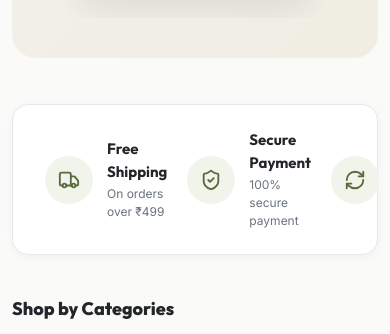
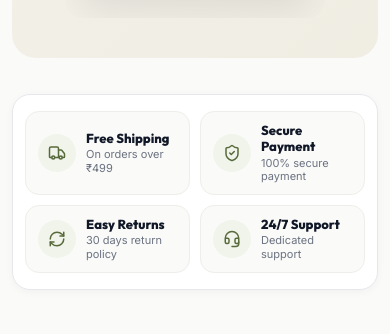
Before and after one commit to Ayush08k/NextStore, a React (Vite) app: page / in a window 390 px wide. Shown: the part 997-1331 px from the top of the page. Built offline with nearby package versions, Linux system fonts and the light colour scheme.

Commit message:
fix: convert value-props and educational boards into 2-column grid layout for clean mobile text alignment

```diff
--- a/src/styles/mobile/mobile.css
+++ b/src/styles/mobile/mobile.css
@@ -383,4 +383,71 @@
     max-height: 90vh !important;
     border-radius: 18px !important;
   }
+
+  /* ─── 7. VALUE PROPS & BOARDS WE WORK WITH MOBILE LAYOUT ─── */
+  .value-props {
+    display: grid !important;
+    grid-template-columns: repeat(2, 1fr) !important;
+    gap: 10px !important;
+    padding: 16px 12px !important;
+    margin: 20px 0 !important;
+    border-radius: 18px !important;
+  }
+
+  .value-props.boards-grid {
+    display: grid !important;
+    grid-template-columns: repeat(2, 1fr) !important;
+    gap: 10px !important;
+    padding: 16px 12px !important;
+  }
+
+  /* Make the 5th item in Educational Boards span 2 columns centered */
+  .value-props.boards-grid .vp-item:last-child {
+    grid-column: span 2 !important;
+    justify-content: center !important;
+  }
+
+  .vp-item {
+    display: flex !important;
+    align-items: center !important;
+    gap: 10px !important;
+    padding: 10px 12px !important;
+    background: #fafaf8 !important;
+    border: 1px solid #eeeeea !important;
+    border-radius: 14px !important;
+    width: 100% !important;
+    box-sizing: border-box !important;
+  }
+
+  .vp-icon {
+    width: 38px !important;
+    height: 38px !important;
+    min-width: 38px !important;
+    border-radius: 50% !important;
+    display: flex !important;
+    align-items: center !important;
+    justify-content: center !important;
+    flex-shrink: 0 !important;
+  }
+
+  .vp-icon svg {
+    width: 18px !important;
+    height: 18px !important;
+  }
+
+  .vp-title {
+    font-size: 13px !important;
+    font-weight: 800 !important;
+    line-height: 1.25 !important;
+    margin-bottom: 2px !important;
+    color: #111827 !important;
+    white-space: normal !important;
+  }
+
+  .vp-desc {
+    font-size: 11px !important;
+    color: #6b7280 !important;
+    line-height: 1.25 !important;
+    white-space: normal !important;
+  }
 }
```
